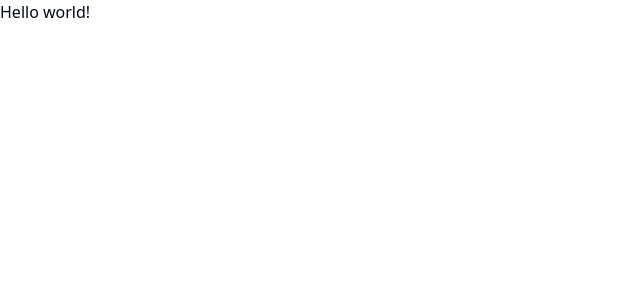
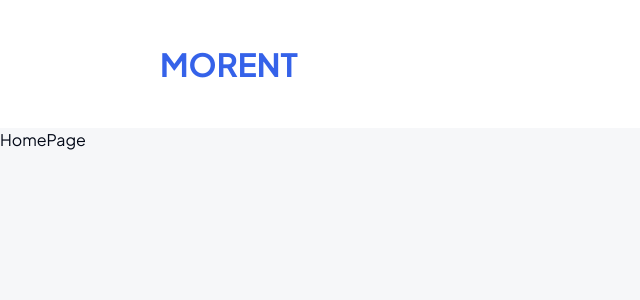
Before and after one commit to ulvi05/MorentRentProject, a React (Vite) app: page / in a window 1280 px wide. Shown: the top 300 px of the page, without its empty margins (0-640 px from the left). Built offline with nearby package versions, Linux system fonts and the light colour scheme.

Commit message:
navbar features added

```diff
--- /dev/null
+++ b/src/components/shared/Navbar.tsx
@@ -0,0 +1,13 @@
+const Navbar = () => {
+  return (
+    <div className="py-6 bg-white md:py-10">
+      <div className="container">
+        <h1 className="text-[24px] md:text-[32px] font-bold text-primary-500 leading-[36px] md:leading-[48px]">
+          MORENT
+        </h1>
+      </div>
+    </div>
+  );
+};
+
+export default Navbar;
--- /dev/null
+++ b/src/components/shared/RootLayout.tsx
@@ -0,0 +1,13 @@
+import { Outlet } from "react-router-dom";
+import Navbar from "./Navbar";
+
+const RootLayout = () => {
+  return (
+    <div>
+      <Navbar />
+      <Outlet />
+    </div>
+  );
+};
+
+export default RootLayout;
--- /dev/null
+++ b/src/components/shared/Search.tsx
@@ -0,0 +1,9 @@
+const Search = () => {
+  return (
+    <div className="relative w-[492px]">
+      <input className="border border-[#c3d4e966] rounded-[70px] py-4 pl-16 pr-11" />
+    </div>
+  );
+};
+
+export default Search;
--- a/src/constants/paths.tsx
+++ b/src/constants/paths.tsx
@@ -1,5 +1,6 @@
 export const paths = {
-  HOME: "/",
-  LIST: "/lists",
-  DETAIL: "/detail",
+  home: "/",
+  list: "/lists",
+  detail: "/detail",
+  payment: "/payment",
 };
--- /dev/null
+++ b/src/pages/home/index.tsx
@@ -0,0 +1,5 @@
+const HomePage = () => {
+  return <div>HomePage</div>;
+};
+
+export default HomePage;
--- /dev/null
+++ b/src/pages/lists/index.tsx
@@ -0,0 +1,5 @@
+const ListPage = () => {
+  return <div>ListPage</div>;
+};
+
+export default ListPage;
--- /dev/null
+++ b/src/pages/payment/index.tsx
@@ -0,0 +1,5 @@
+const PaymentPage = () => {
+  return <div>PaymentPage</div>;
+};
+
+export default PaymentPage;
--- a/src/styles/index.css
+++ b/src/styles/index.css
@@ -3,13 +3,14 @@
 @tailwind utilities;
 @layer base {
   :root {
-    --background: 0 0% 100%;
+    --background: 220 20% 97%;
     --foreground: 222.2 84% 4.9%;
     --card: 0 0% 100%;
     --card-foreground: 222.2 84% 4.9%;
     --popover: 0 0% 100%;
     --popover-foreground: 222.2 84% 4.9%;
     --primary: 222.2 47.4% 11.2%;
+    --primary-500: 225 80% 56%;
     --primary-foreground: 210 40% 98%;
     --secondary: 210 40% 96.1%;
     --secondary-foreground: 222.2 47.4% 11.2%;
@@ -27,7 +28,7 @@
     --chart-3: 197 37% 24%;
     --chart-4: 43 74% 66%;
     --chart-5: 27 87% 67%;
-    --radius: 0.5rem
+    --radius: 0.5rem;
   }
   .dark {
     --background: 222.2 84% 4.9%;
@@ -53,7 +54,21 @@
     --chart-2: 160 60% 45%;
     --chart-3: 30 80% 55%;
     --chart-4: 280 65% 60%;
-    --chart-5: 340 75% 55%
+    --chart-5: 340 75% 55%;
+  }
+  @font-face {
+    font-family: "Plus Jakarta Sans";
+    font-weight: 200 800;
+    src: url("/fonts/PlusJakartaSans.ttf") format("truetype");
+    font-display: swap;
+    font-style: normal;
+  }
+  @font-face {
+    font-family: "Plus Jakarta Sans";
+    font-weight: 200 800;
+    src: url("/fonts/PlusJakartaSans-Italic.ttf") format("truetype");
+    font-display: swap;
+    font-style: italic;
   }
 }
 @layer base {
--- a/tailwind.config.js
+++ b/tailwind.config.js
@@ -3,55 +3,75 @@ export default {
   darkMode: ["class"],
   content: ["./index.html", "./src/**/*.{js,ts,jsx,tsx}"],
   theme: {
+    fontFamily: {
+      sans: ["Plus Jakarta Sans"],
+    },
+    container: {
+      center: true,
+      padding: {
+        xl: "4rem",
+        md: "2rem",
+        sm: "1rem",
+        DEFAULT: "0.5rem",
+      },
+    },
+    screens: {
+      xl: "1440px",
+      lg: "1024px",
+      md: "768px",
+      sm: "640px",
+      xs: "480px",
+    },
     extend: {
       borderRadius: {
-  			lg: 'var(--radius)',
-  			md: 'calc(var(--radius) - 2px)',
-  			sm: 'calc(var(--radius) - 4px)'
+        lg: "var(--radius)",
+        md: "calc(var(--radius) - 2px)",
+        sm: "calc(var(--radius) - 4px)",
       },
       colors: {
-  			background: 'hsl(var(--background))',
-  			foreground: 'hsl(var(--foreground))',
+        background: "hsl(var(--background))",
+        foreground: "hsl(var(--foreground))",
         card: {
-  				DEFAULT: 'hsl(var(--card))',
-  				foreground: 'hsl(var(--card-foreground))'
+          DEFAULT: "hsl(var(--card))",
+          foreground: "hsl(var(--card-foreground))",
         },
         popover: {
-  				DEFAULT: 'hsl(var(--popover))',
-  				foreground: 'hsl(var(--popover-foreground))'
+          DEFAULT: "hsl(var(--popover))",
+          foreground: "hsl(var(--popover-foreground))",
         },
         primary: {
-  				DEFAULT: 'hsl(var(--primary))',
-  				foreground: 'hsl(var(--primary-foreground))'
+          DEFAULT: "hsl(var(--primary))",
+          foreground: "hsl(var(--primary-foreground))",
+          500: "hsl(var(--primary-500))",
         },
         secondary: {
-  				DEFAULT: 'hsl(var(--secondary))',
-  				foreground: 'hsl(var(--secondary-foreground))'
+          DEFAULT: "hsl(var(--secondary))",
+          foreground: "hsl(var(--secondary-foreground))",
         },
         muted: {
-  				DEFAULT: 'hsl(var(--muted))',
-  				foreground: 'hsl(var(--muted-foreground))'
+          DEFAULT: "hsl(var(--muted))",
+          foreground: "hsl(var(--muted-foreground))",
         },
         accent: {
-  				DEFAULT: 'hsl(var(--accent))',
-  				foreground: 'hsl(var(--accent-foreground))'
+          DEFAULT: "hsl(var(--accent))",
+          foreground: "hsl(var(--accent-foreground))",
         },
         destructive: {
-  				DEFAULT: 'hsl(var(--destructive))',
-  				foreground: 'hsl(var(--destructive-foreground))'
+          DEFAULT: "hsl(var(--destructive))",
+          foreground: "hsl(var(--destructive-foreground))",
         },
-  			border: 'hsl(var(--border))',
-  			input: 'hsl(var(--input))',
-  			ring: 'hsl(var(--ring))',
+        border: "hsl(var(--border))",
+        input: "hsl(var(--input))",
+        ring: "hsl(var(--ring))",
         chart: {
-  				'1': 'hsl(var(--chart-1))',
-  				'2': 'hsl(var(--chart-2))',
-  				'3': 'hsl(var(--chart-3))',
-  				'4': 'hsl(var(--chart-4))',
-  				'5': 'hsl(var(--chart-5))'
-  			}
-  		}
-  	}
+          1: "hsl(var(--chart-1))",
+          2: "hsl(var(--chart-2))",
+          3: "hsl(var(--chart-3))",
+          4: "hsl(var(--chart-4))",
+          5: "hsl(var(--chart-5))",
+        },
+      },
+    },
   },
   plugins: [require("tailwindcss-animate")],
 };
```
Also changed, not shown: src/routes/index.tsx (+21 -2 lines), public/fonts/PlusJakartaSans-Italic.ttf (added), public/fonts/PlusJakartaSans.ttf (added). Lines whose indentation alone changed are shown as unchanged.
